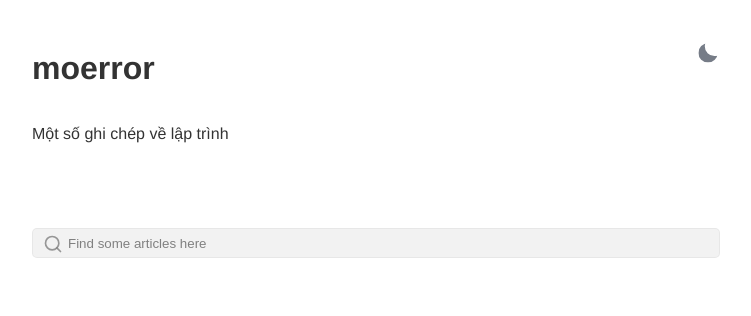
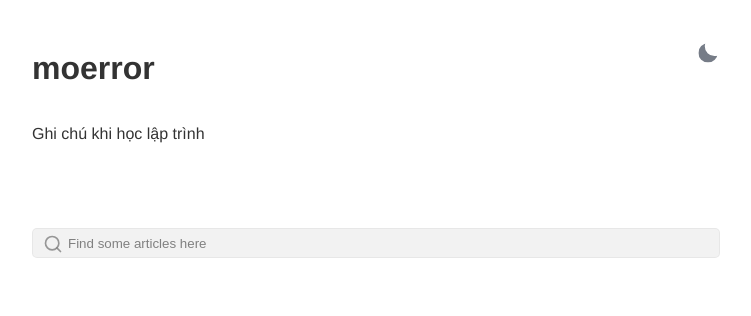
Before and after one commit to vanledev/vanledev.github.io, a Jekyll site: the page built from index.html, in a window 1280 px wide. Shown: the top 316 px of the page, without its empty margins (264-1015 px from the left). Built offline with Jekyll 4.4.1, drawn with Linux system fonts in a browser that asks for light colours; the list of posts is cut into pages by our own code.

Commit message:
Update _config.yml

```diff
--- a/_config.yml
+++ b/_config.yml
@@ -2,7 +2,7 @@ site: moerror
 title: moerror
 greetings: Hello world!
 description: >-
-  Một số ghi chép về lập trình
+  Ghi chú khi học lập trình
 lang: en-US
 timezone: Europe/Rome
 repo: https://github.com/p0wex/Gesko # site repo [optional]
```
